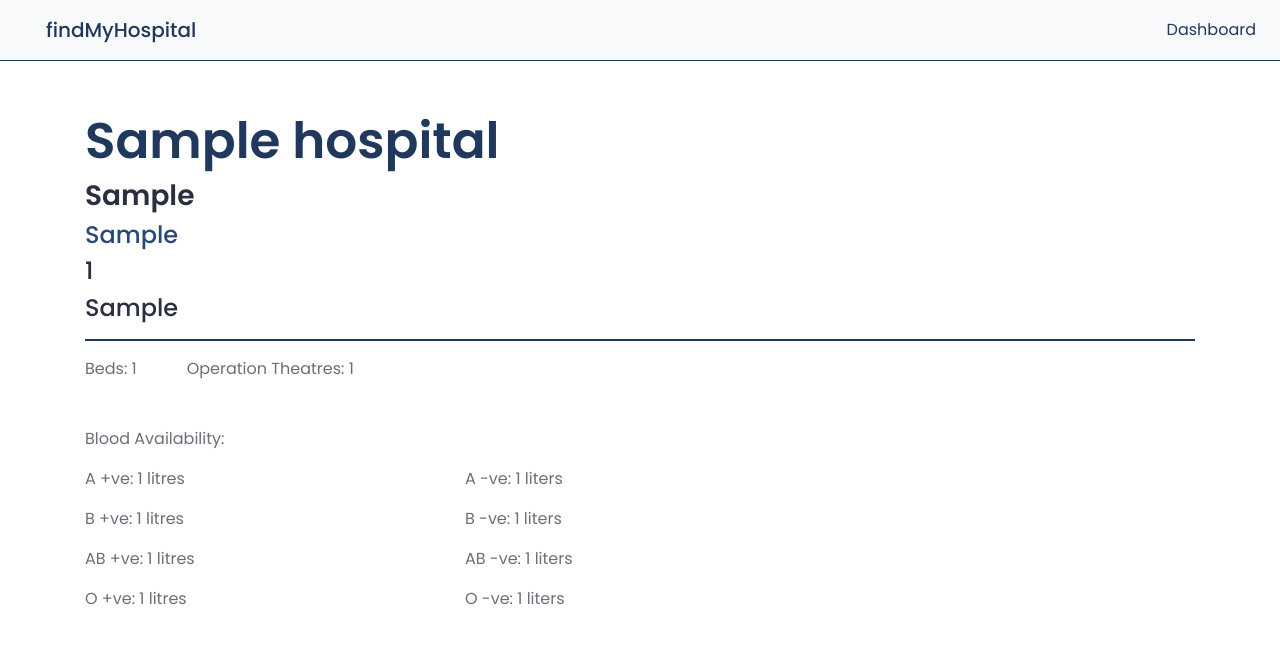
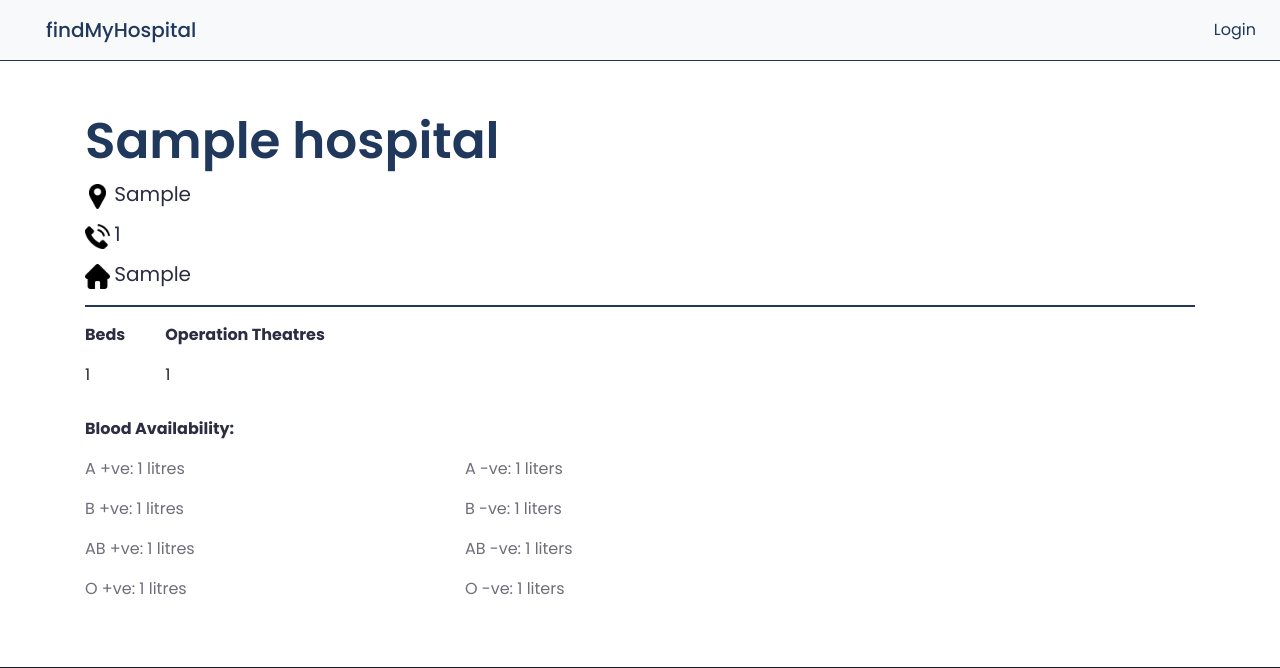
Before and after one commit to Anshit01/findMyHospital, a Django app: page /hospital/1 in a window 1280 px wide. Shown: the top 668 px of the page. Run offline with Django 3.2, Linux system fonts and the light colour scheme; tables that the repository leaves empty hold one stand-in row (values such as "Sample post"); some libraries are stand-ins or nearby versions.

Commit message:
details page

```diff
--- a/app/static/css/hospital_detail.css
+++ b/app/static/css/hospital_detail.css
@@ -5,10 +5,12 @@
 .flex-bed-ot{
     display: flex;
     margin-bottom: 30px;
+
 }
 
 .hospital-beds{
-    margin-right: 50px;
+    margin-right: 10px;
+    color: #2b2d42;
 }
 
 .hospital-name{
@@ -21,6 +23,7 @@
 
 .hospital-location{
     color: #2b2d42;
+    font-size: 20px;
 }
 
 .hospital-speciality{
@@ -29,8 +32,34 @@
 
 .hospital-contact{
     color: #2b2d42;
+    font-size: 20px;
 }
 
 .hospital-timing{
     color: #2b2d42;
+    font-size: 20px;
+    margin-top: 15px;
+    padding-top: 15px;
 }
+
+.blood-groups{
+    color: #2b2d42;
+}
+
+.location-icon{
+    width: 25px;
+    height: 25px;
+}
+
+.phone{
+    margin-top: 10px;
+    margin-bottom: 10px;
+}
+
+.hospital-ot{
+    color: #2b2d42;
+}
+
+.ot{
+    margin-left: 30px;
+}
--- a/app/templates/base.html
+++ b/app/templates/base.html
@@ -31,7 +31,7 @@
                 {% if user.is_authenticated %}
                 <a class="nav-link join-btn mx-auto" href="/logout">Log out</a>
                 {% else %}
-                <a class="nav-link  mx-auto" href="/dashboard">Dashboard</a>
+                <a class="nav-link  mx-auto" href="/login">Login</a>
                 {% endif %}
             </li>
 
--- a/app/templates/hospital_detail.html
+++ b/app/templates/hospital_detail.html
@@ -14,30 +14,49 @@
             <h1 class="hospital-name">
                 {{hospital.name}}
             </h1>
-            <h3 class="hospital-location">
-                {{hospital.location}}
-            </h3>
-            <h4 class="hospital-speciality">
+
+            <div class="loc">
+                <img src="{% static 'images/pin.png' %}" class="location-icon"/>
+                <span class="hospital-location">
+                    {{hospital.location}}
+                </span>
+            </div>
+
+            <!-- <h4 class="hospital-speciality">
                 {{hospital.speciality}}
-            </h4>
-            <h4 class="hospital-contact">
-                {{hospital.contact_no}}
-            </h4>
-            <h4 class="hospital-timing">
-                {{hospital.timing}}
-            </h4>
+            </h4> -->
+            <div class="phone">
+                <img src="{% static 'images/telephone.png' %}" class="location-icon"/>
+                <span class="hospital-contact">
+                    {{hospital.contact_no}}
+                </span>
+            </div>
+            <div class="time">
+                <img src="{% static 'images/home.png' %}" class="location-icon"/>
+                <span class="hospital-timing">
+                    {{hospital.timing}}
+                </span>
+            </div>
+
             <hr class="details-gap">
             <div class="flex-bed-ot">
-                <p class="hospital-beds">
-                    Beds: {{hospital.beds}}
-                </p>
-                <p class="hospital-ot">
-                    Operation Theatres: {{hospital.ot}}
-                </p>
+                <div class="bed">
+                    <p class="hospital-beds">
+                        <strong>Beds</strong>
+                    </p>
+                    <span>{{hospital.beds}}</span>
+                </div>
+
+                <div class="ot">
+                    <p class="hospital-ot">
+                       <strong>Operation Theatres </strong>
+                    </p>
+                    <span>{{hospital.ot}}</span>
+                </div>
             </div>
 
-            <p>
-                Blood Availability:
+            <p class="blood-groups">
+                <strong>Blood Availability:</strong>
             </p>
             <div class="row">
                 <div class="col-6  col-md-4">
```
Also changed, not shown: app/static/images/clip-45.png (deleted), app/static/images/home.png (added), app/static/images/pin.png (added), app/static/images/telephone.png (added).
